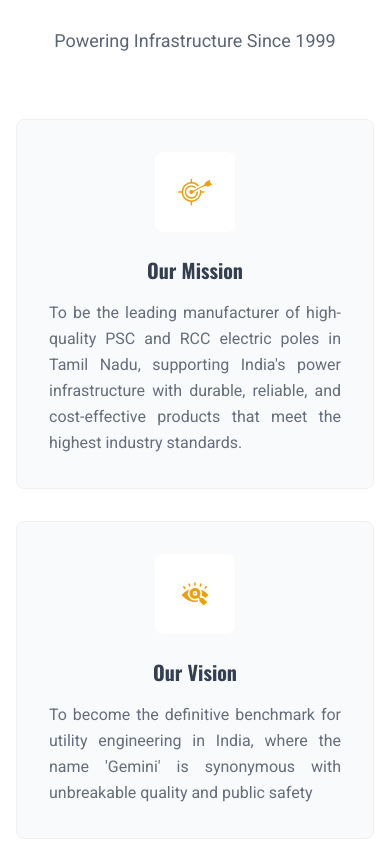
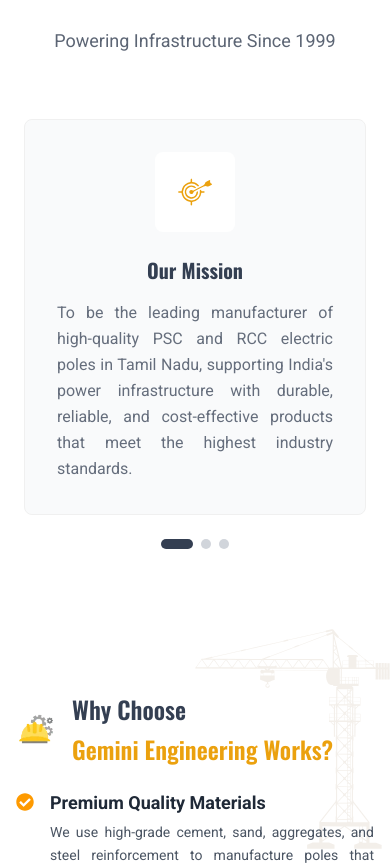
Before and after one commit to rajendransp133/gemini_engineerig_site, a Next.js app: page / in a window 390 px wide. Shown: the part 2164-3029 px from the top of the page. Built offline with nearby package versions, Linux system fonts and the light colour scheme; a web font is replaced by a local one.

Commit message:
seo optimized from checker 2

```diff
--- a/src/app/components/OurMissionVisionSection.tsx
+++ b/src/app/components/OurMissionVisionSection.tsx
@@ -1,5 +1,14 @@
+"use client";
+
+import { useState, useRef, useCallback, useEffect } from "react";
 import Image from "next/image";
 import SubHeading from "../ui/SubHeading";
+
+const OurMissionVisionSection = () => {
+  const [activeIndex, setActiveIndex] = useState(0);
+  const touchStartX = useRef(0);
+  const touchEndX = useRef(0);
+  const autoPlayRef = useRef<NodeJS.Timeout | null>(null);
 
   const cards = [
     {
@@ -22,7 +31,48 @@
     },
   ];
 
-const OurMissionVisionSection = () => {
+  // Reset timer when user manually changes slide
+  const goToSlide = useCallback(
+    (index: number) => {
+      setActiveIndex(index);
+      if (autoPlayRef.current) clearInterval(autoPlayRef.current);
+      autoPlayRef.current = setInterval(() => {
+        setActiveIndex((prev) => (prev + 1) % cards.length);
+      }, 2000);
+    },
+    [cards.length]
+  );
+
+  const handleTouchStart = useCallback((e: React.TouchEvent) => {
+    touchStartX.current = e.touches[0].clientX;
+  }, []);
+
+  const handleTouchMove = useCallback((e: React.TouchEvent) => {
+    touchEndX.current = e.touches[0].clientX;
+  }, []);
+
+  const handleTouchEnd = useCallback(() => {
+    const diff = touchStartX.current - touchEndX.current;
+    const threshold = 50;
+
+    if (diff > threshold) {
+      goToSlide((activeIndex + 1) % cards.length);
+    } else if (diff < -threshold) {
+      goToSlide((activeIndex - 1 + cards.length) % cards.length);
+    }
+  }, [activeIndex, cards.length, goToSlide]);
+
+  // Auto-play: advance every 2 seconds, loop back to first
+  useEffect(() => {
+    autoPlayRef.current = setInterval(() => {
+      setActiveIndex((prev) => (prev + 1) % cards.length);
+    }, 2000);
+
+    return () => {
+      if (autoPlayRef.current) clearInterval(autoPlayRef.current);
+    };
+  }, [cards.length]);
+
   return (
     <section className="py-20 px-4" aria-labelledby="mission-vision-heading">
       <div className="max-w-7xl mx-auto">
@@ -42,8 +92,8 @@
           </p>
         </header>
 
-        {/* Single responsive grid - no duplicate content in DOM */}
-        <div className="grid grid-cols-1 md:grid-cols-3 gap-8">
+        {/* Desktop: Cards Grid */}
+        <div className="hidden md:grid md:grid-cols-3 gap-8">
           {cards.map((card, index) => (
             <div
               key={index}
@@ -67,6 +117,59 @@
             </div>
           ))}
         </div>
+
+        {/* Mobile: Carousel */}
+        <div className="md:hidden">
+          <div
+            className="overflow-hidden"
+            onTouchStart={handleTouchStart}
+            onTouchMove={handleTouchMove}
+            onTouchEnd={handleTouchEnd}
+          >
+            <div
+              className="flex transition-transform duration-500 ease-[cubic-bezier(0.4,0,0.2,1)]"
+              style={{ transform: `translateX(-${activeIndex * 100}%)` }}
+            >
+              {cards.map((card, index) => (
+                <div key={index} className="w-full flex-shrink-0 px-2">
+                  <div className="bg-gray-50 rounded-lg p-8 border border-[#f0f0f0] duration-300 text-center">
+                    <div className="w-20 h-20 mx-auto mb-6 bg-white rounded-lg flex items-center justify-center">
+                      <Image
+                        src={card.icon}
+                        alt={`${card.title} icon`}
+                        width={50}
+                        height={50}
+                        className="object-contain"
+                      />
+                    </div>
+                    <h3 className="text-xl font-bold text-[#343f52] mb-4">
+                      {card.title}
+                    </h3>
+                    <p className="text-[#343f52] opacity-75 leading-relaxed text-justify roboto-font">
+                      {card.description}
+                    </p>
+                  </div>
+                </div>
+              ))}
+            </div>
+          </div>
+
+          {/* Dot Indicators */}
+          <div className="flex justify-center items-center gap-2 mt-6">
+            {cards.map((_, index) => (
+              <button
+                key={index}
+                onClick={() => goToSlide(index)}
+                aria-label={`Go to slide ${index + 1}`}
+                className={`h-2.5 rounded-full transition-all duration-500 ease-in-out ${
+                  activeIndex === index
+                    ? "w-8 bg-[#343f52]"
+                    : "w-2.5 bg-gray-300 hover:bg-gray-400"
+                }`}
+              />
+            ))}
+          </div>
+        </div>
       </div>
     </section>
   );
--- a/src/app/ui/Footer.tsx
+++ b/src/app/ui/Footer.tsx
@@ -3,7 +3,6 @@
 import { MdOutlineEmail } from "react-icons/md";
 import { FiPhoneCall } from "react-icons/fi";
 import LogoIcon from "./LogoIcon";
-import ShareButtons from "../components/ShareButtons";
 
 const Footer = () => {
   const quickLinks = [
```
Lines whose indentation alone changed are shown as unchanged.
